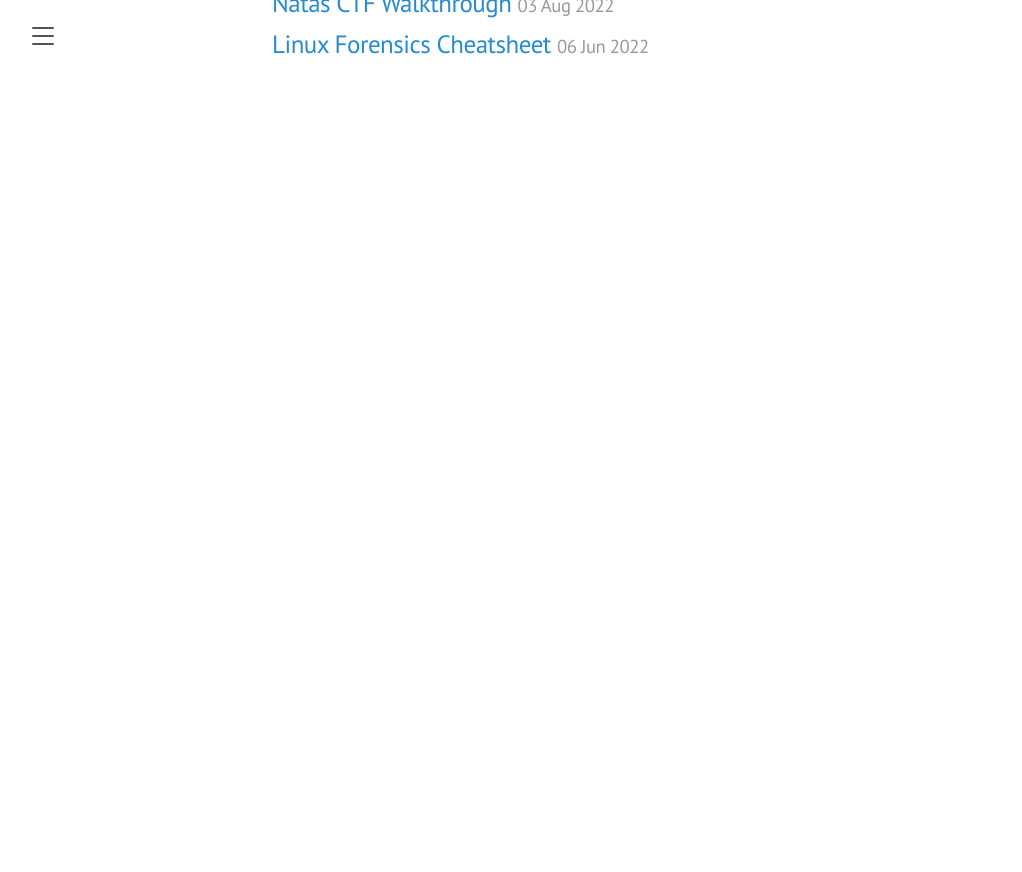
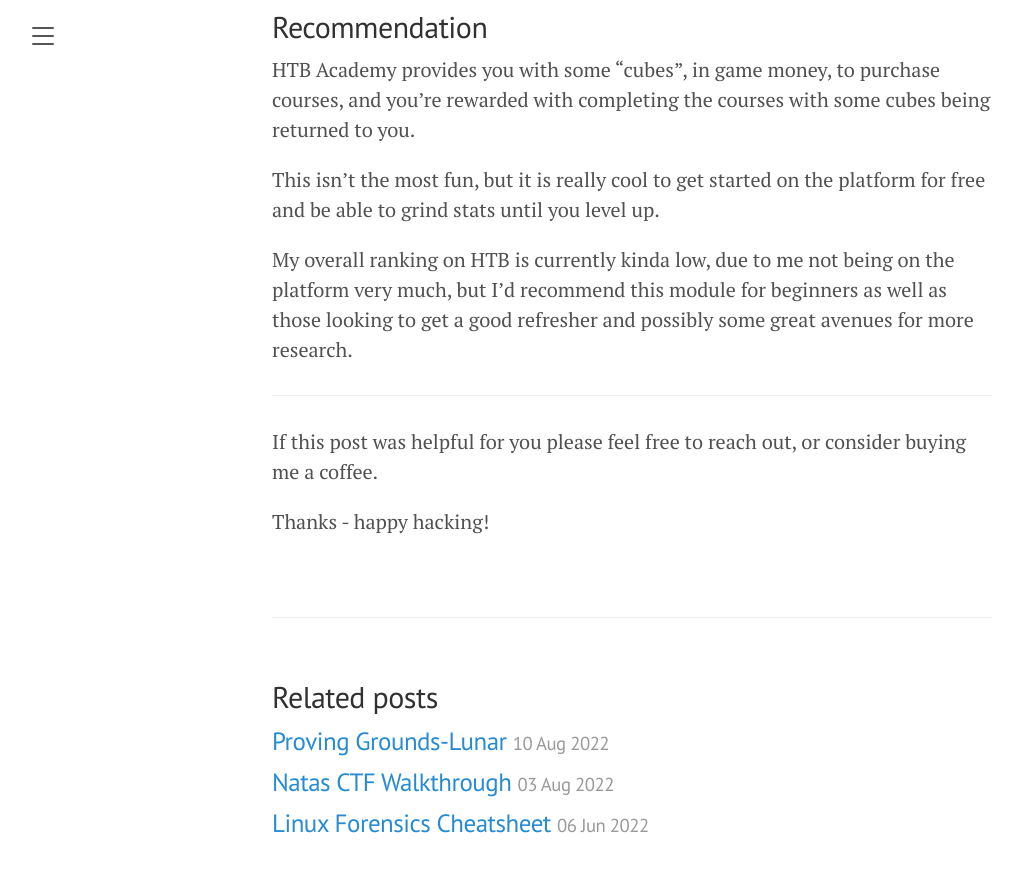
Before and after one commit to bernardr/bernardr.github.io, a Jekyll site: the page built from _posts/walkthroughs/2022-10-31-HTB-Academy-Linux-Fundamentals.md, in a window 1280 px wide and 900 px high, scrolled down 2079 px. Shown: the top 872 px of the window, without its empty margins (8-1030 px from the left). Built offline with Jekyll 4.4.1, drawn with Linux system fonts in a browser that asks for light colours; before the commit the page ends 2200 px from its top, so only the background shows below that.

Commit message:
i love commiting things

```diff
--- a/_posts/walkthroughs/2022-10-31-HTB-Academy-Linux-Fundamentals.md
+++ b/_posts/walkthroughs/2022-10-31-HTB-Academy-Linux-Fundamentals.md
@@ -3,6 +3,8 @@ layout: post
 title: Linux Fundamentals course on HacktheBox Academy
 tags: linux, HTB modules,
 ---
+
+![](/images/hackthebox/linux_fundamentals/linux_fundamentals.png)
 
 I've been in the top [1% of TryHackMe's rankings](https://tryhackme.com/p/displayerror) for a little while. I've really learned a lot on the platform and would recommend it to others.
 
@@ -36,5 +38,10 @@ This isn't the most fun, but it is really cool to get started on the platform fo
 
 My overall ranking on HTB is currently kinda low, due to me not being on the platform very much, but I'd recommend this module for beginners as well as those looking to get a good refresher and possibly some great avenues for more research.
 
+* * * *
 
-<script data-name="BMC-Widget" data-cfasync="false" src="https://cdnjs.buymeacoffee.com/1.0.0/widget.prod.min.js" data-id="displayerror" data-description="Support me on Buy me a coffee!" data-message="Thanks for taking the time to visit ! If you liked this, please consider buying me a cup of coffee. " data-color="#40DCA5" data-position="Right" data-x_margin="18" data-y_margin="18"></script>
+If this post was helpful for you please feel free to reach out, or consider buying me a coffee.
+
+Thanks - happy hacking!
+
+<script type="text/javascript" src="https://cdnjs.buymeacoffee.com/1.0.0/button.prod.min.js" data-name="bmc-button" data-slug="displayerror" data-color="#FFDD00" data-emoji="" data-font="Cookie" data-text="Buy me a coffee" data-outline-color="#000000" data-font-color="#000000" data-coffee-color="#ffffff" ></script>
```
